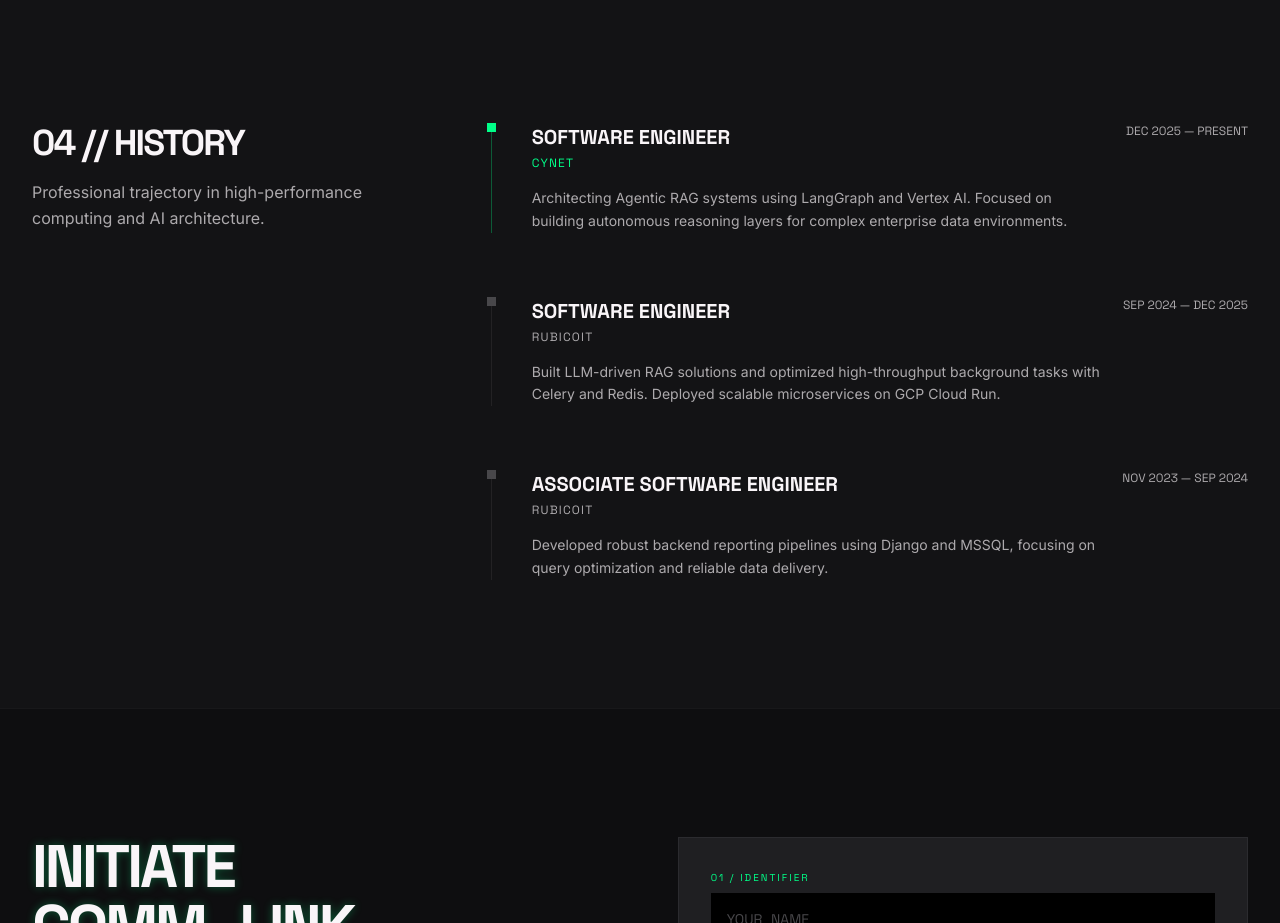
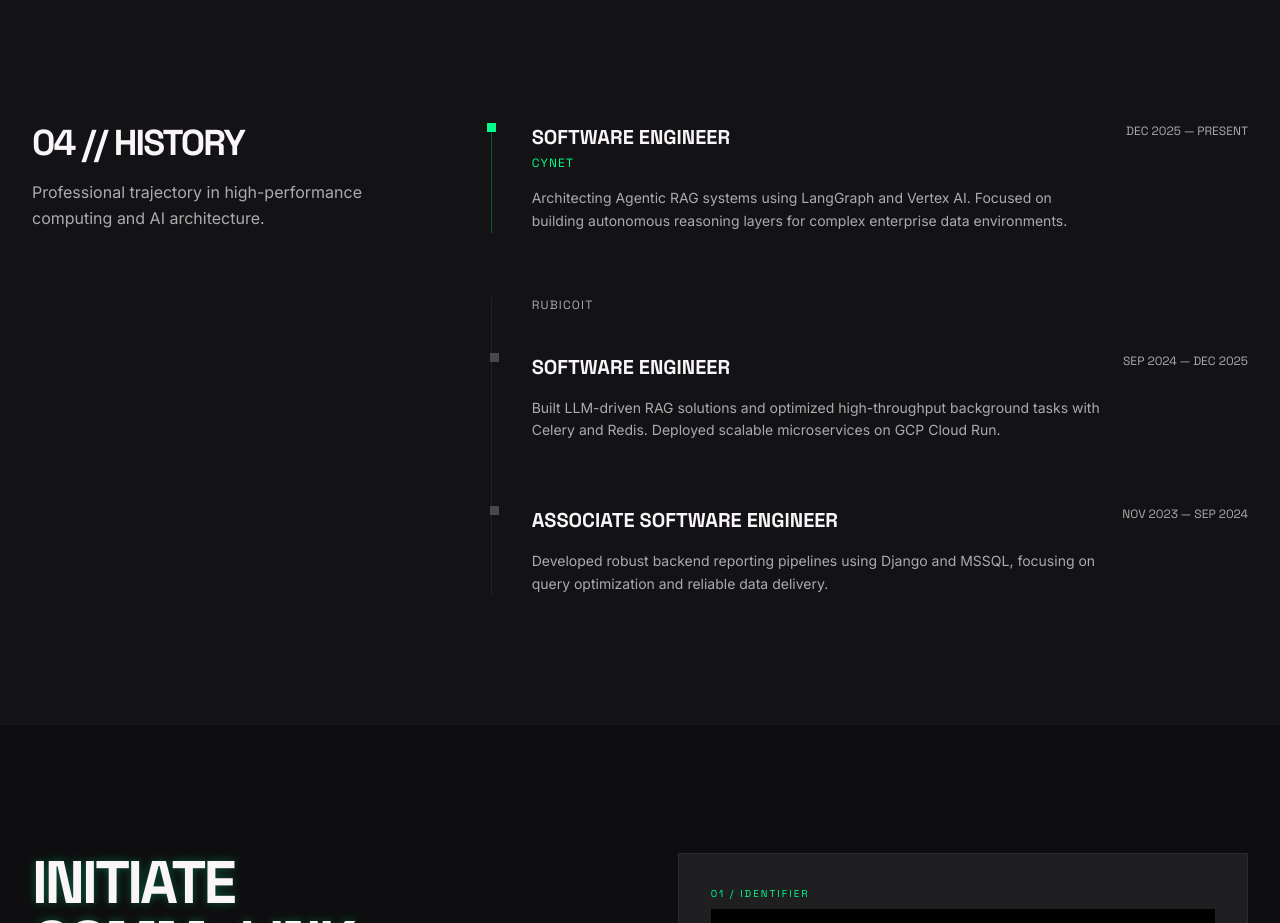
Before and after one commit to anuragdass/portfolio, a Next.js app: page / in a window 1280 px wide. Shown: the part 3540-4463 px from the top of the page. Built offline with nearby package versions, Linux system fonts and the light colour scheme.

Commit message:
fix: group rubicoit roles under a single continuous timeline border
Both Rubicoit entries now share one border-l so the line runs
unbroken from SE down to Associate SE, making the company tenure
visually obvious.

```diff
--- a/components/Experience.tsx
+++ b/components/Experience.tsx
@@ -1,27 +1,23 @@
-const ROLES = [
-  {
+const CYNET = {
   title: "SOFTWARE ENGINEER",
   company: "CYNET",
   period: "DEC 2025 — PRESENT",
   description:
     "Architecting Agentic RAG systems using LangGraph and Vertex AI. Focused on building autonomous reasoning layers for complex enterprise data environments.",
-    current: true,
-  },
+};
+
+const RUBICOIT = [
   {
     title: "SOFTWARE ENGINEER",
-    company: "RUBICOIT",
     period: "SEP 2024 — DEC 2025",
     description:
       "Built LLM-driven RAG solutions and optimized high-throughput background tasks with Celery and Redis. Deployed scalable microservices on GCP Cloud Run.",
-    current: false,
   },
   {
     title: "ASSOCIATE SOFTWARE ENGINEER",
-    company: "RUBICOIT",
     period: "NOV 2023 — SEP 2024",
     description:
       "Developed robust backend reporting pipelines using Django and MSSQL, focusing on query optimization and reliable data delivery.",
-    current: false,
   },
 ];
 
@@ -47,40 +43,47 @@ export default function Experience() {
 
           {/* Timeline */}
           <div className="md:w-2/3 space-y-16">
-            {ROLES.map((role) => (
-              <div
-                key={`${role.title}-${role.company}`}
-                className={`relative pl-10 border-l ${
-                  role.current
-                    ? "border-primary/30"
-                    : "border-outline-variant/30"
-                }`}
-              >
-                {/* Dot */}
-                <div
-                  className={`absolute left-[-5px] top-0 w-[9px] h-[9px] ${
-                    role.current ? "bg-primary" : "bg-outline-variant"
-                  }`}
-                />
 
+            {/* Cynet — current role */}
+            <div className="relative pl-10 border-l border-primary/30">
+              <div className="absolute left-[-5px] top-0 w-[9px] h-[9px] bg-primary" />
               <div className="flex justify-between items-start mb-4">
                 <div>
                   <h3 className="font-headline text-xl font-bold text-on-surface">
+                    {CYNET.title}
+                  </h3>
+                  <div className="font-label text-xs tracking-widest mt-1 text-primary">
+                    {CYNET.company}
+                  </div>
+                </div>
+                <span className="font-label text-on-surface-variant text-xs shrink-0 ml-4">
+                  {CYNET.period}
+                </span>
+              </div>
+              <p className="text-on-surface-variant text-sm leading-relaxed max-w-xl">
+                {CYNET.description}
+              </p>
+            </div>
+
+            {/* Rubicoit — single continuous left line for both roles */}
+            <div className="relative pl-10 border-l border-outline-variant/30">
+              {/* Company label at the top of the shared block */}
+              <div className="font-label text-xs tracking-widest mb-10 text-on-surface-variant">
+                RUBICOIT
+              </div>
+
+              <div className="space-y-16">
+                {RUBICOIT.map((role) => (
+                  <div key={role.title} className="relative">
+                    <div className="absolute left-[-2.625rem] top-0 w-[9px] h-[9px] bg-outline-variant" />
+                    <div className="flex justify-between items-start mb-4">
+                      <h3 className="font-headline text-xl font-bold text-on-surface">
                         {role.title}
                       </h3>
-                    <div
-                      className={`font-label text-xs tracking-widest mt-1 ${
-                        role.current ? "text-primary" : "text-on-surface-variant"
-                      }`}
-                    >
-                      {role.company}
-                    </div>
-                  </div>
                       <span className="font-label text-on-surface-variant text-xs shrink-0 ml-4">
                         {role.period}
                       </span>
                     </div>
-
                     <p className="text-on-surface-variant text-sm leading-relaxed max-w-xl">
                       {role.description}
                     </p>
@@ -88,6 +91,9 @@ export default function Experience() {
                 ))}
               </div>
             </div>
+
+          </div>
+        </div>
       </div>
     </section>
   );
```
Lines whose indentation alone changed are shown as unchanged.
